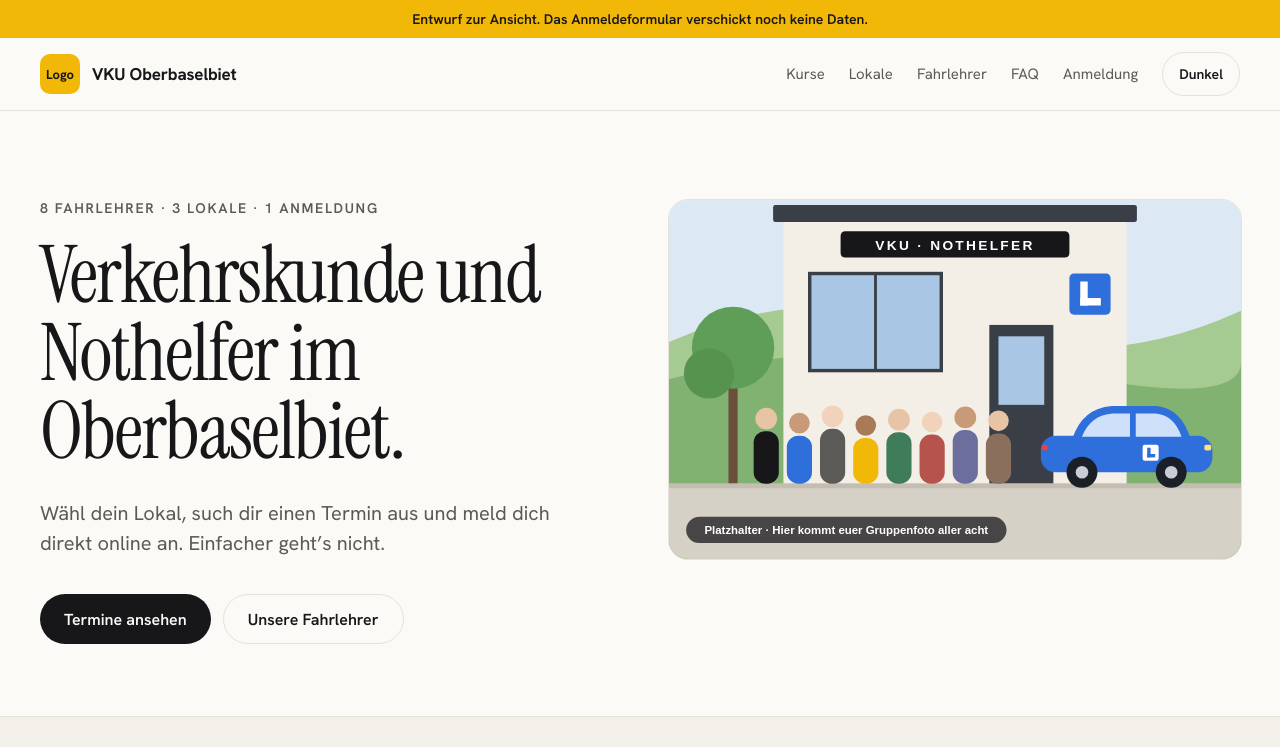
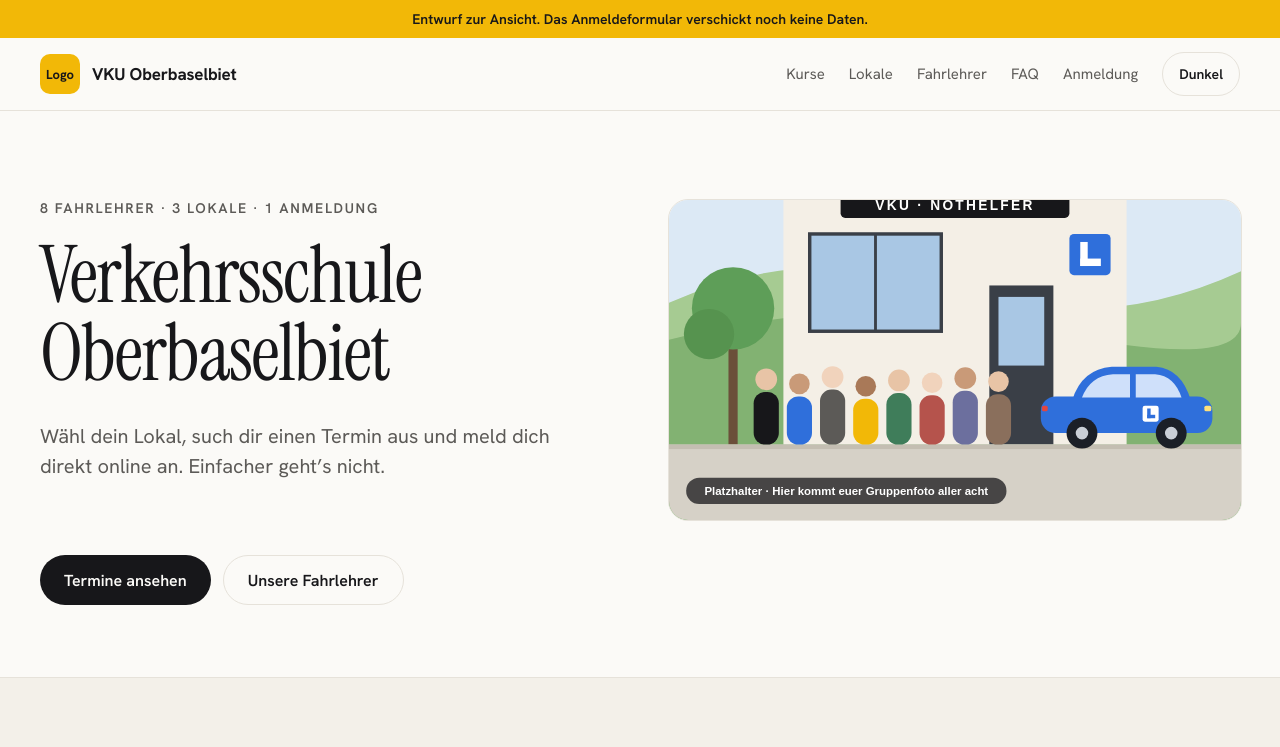
Before and after one commit to dmuccios24-oss/vku-entwurf, a plain HTML site: page index.html in a window 1280 px wide. Shown: the top 747 px of the page. Drawn offline with Linux system fonts and the light colour scheme.

Commit message:
Titel: Verkehrsschule Oberbaselbiet
Co-Authored-By: Claude Opus 5.5 <noreply@anthropic.com>
Claude-Session: https://claude.ai/code/session_01VQHk1m8PPGys4UCQ7wY93Z

```diff
--- a/index.html
+++ b/index.html
@@ -79,7 +79,7 @@ input:focus{outline:2px solid var(--accent);outline-offset:1px}
 <div class="hero">
 <div class="hero-text">
 <p style="margin: 0 0 20px; font-size: 14px; font-weight: 600; letter-spacing: 0.12em; text-transform: uppercase; color: var(--muted)">8 Fahrlehrer · 3 Lokale · 1 Anmeldung</p>
-<h1 class="serif" style="margin: 0; font-size: clamp(44px, 6.2vw, 88px); line-height: 0.98; letter-spacing: -0.02em">Verkehrskunde und Nothelfer im Oberbaselbiet.</h1>
+<h1 class="serif" style="margin: 0; font-size: clamp(44px, 6.2vw, 88px); line-height: 0.98; letter-spacing: -0.02em">Verkehrsschule Oberbaselbiet</h1>
 <p style="margin: 28px 0 0; font-size: 20px; line-height: 1.5; color: var(--muted); max-width: 46ch">Wähl dein Lokal, such dir einen Termin aus und meld dich direkt online an. Einfacher geht’s nicht.</p>
 </div>
 <div class="hero-img">
```
